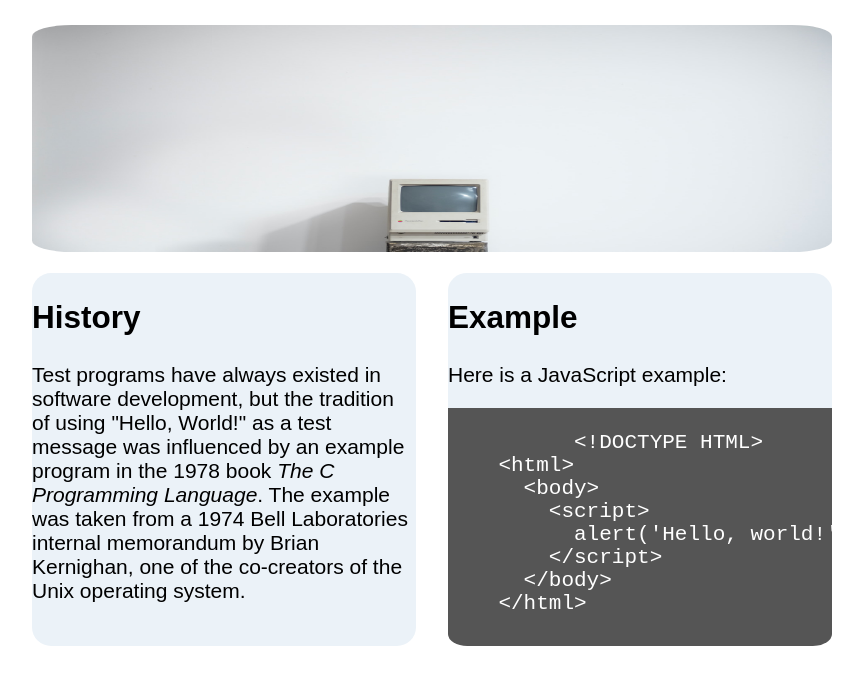
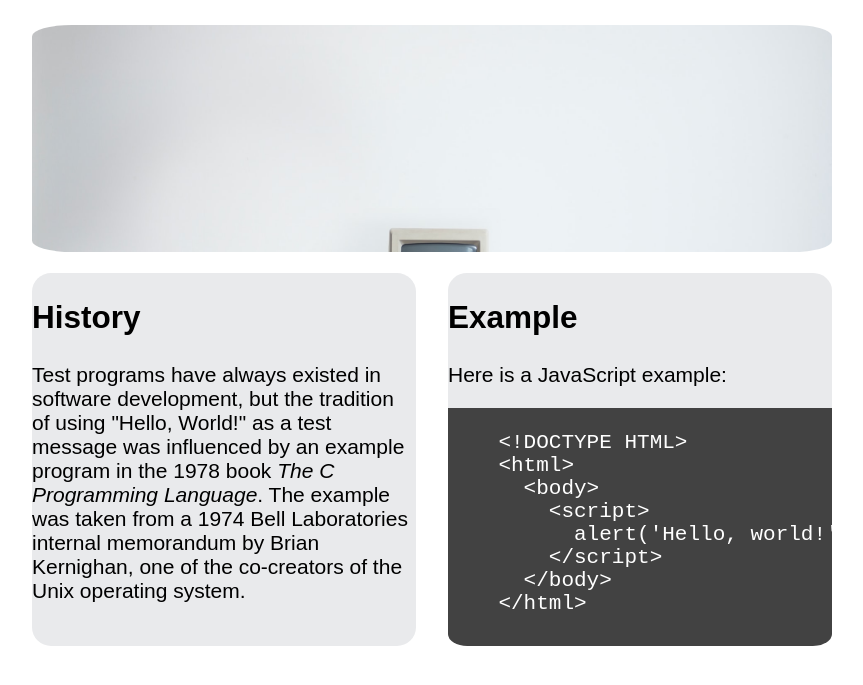
Before and after one commit to barker44/hello-449, a plain HTML site: page index.html in a window 1280 px wide. Shown: the part 89-774 px from the top of the page, without its empty margins (200-1063 px from the left). Drawn offline with Linux system fonts and the light colour scheme.

Commit message:
fixed some errors

```diff
--- a/screen.css
+++ b/screen.css
@@ -16,7 +16,7 @@ body {
  .two {
    grid-column: 2;
    grid-row: 2/4;
-   background-color:rgb(235, 242, 248);
+   background-color:#E9EAEC;
      border-radius:5%;
    width: 384px;
      height: 373px;
@@ -24,7 +24,7 @@ body {
  .three {
    grid-column: 3;
    grid-row: 2 / 4;
-   background-color:rgb(235, 242, 248);
+   background-color: #E9EAEC;
      border-radius:5%;
    width: 384px;
      height: 350px;
@@ -34,11 +34,12 @@ body {
    width: 800px;
    height: 227px;
        border-radius:5%;
+       object-fit: cover;
 
  }
 
  .four{
-   background-color:#555555;
+   background-color:#424242;
    color:white;
    height: 238px;
    border-bottom-left-radius: 5%;
```
Also changed, not shown: index.html (+1 -1 lines).
